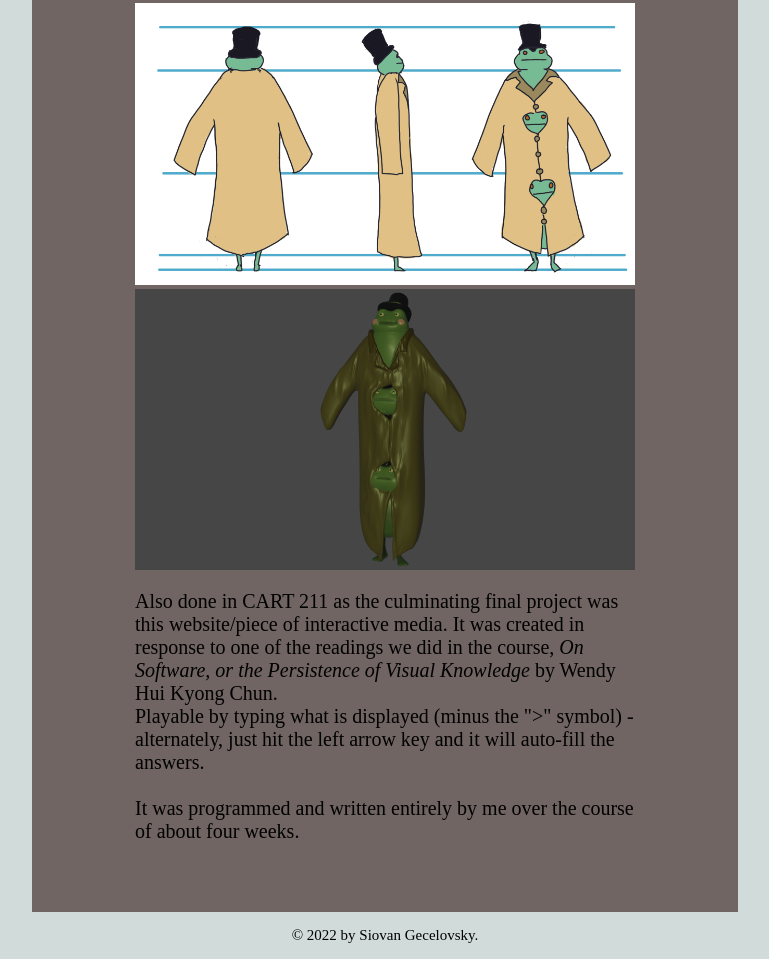
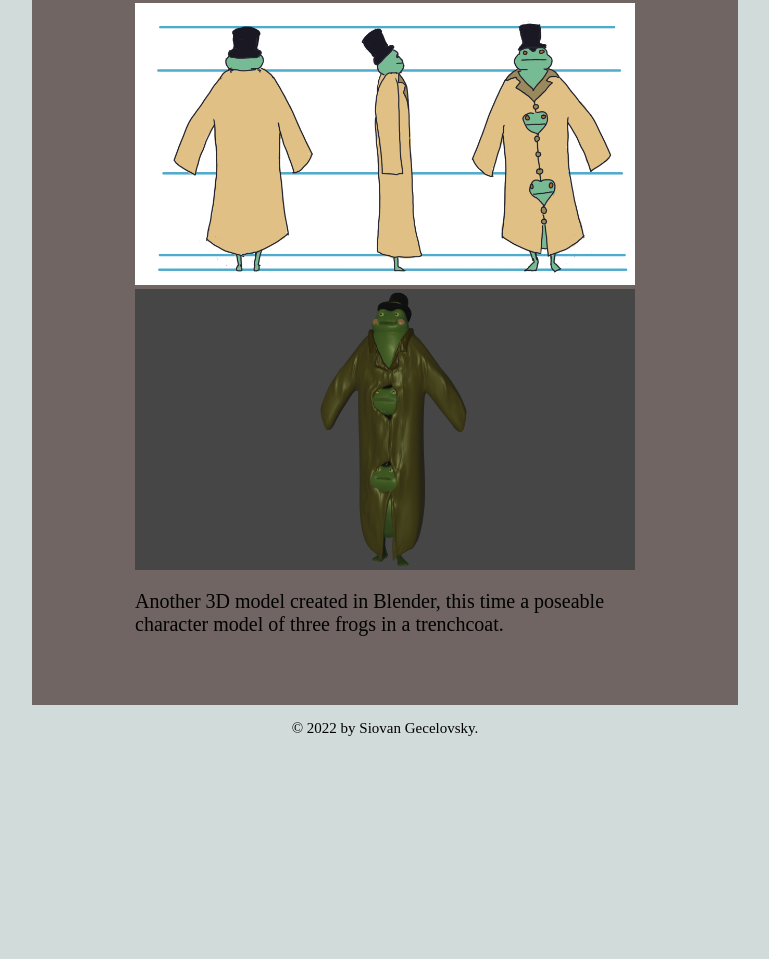
Before and after one commit to shudsky/shudsky.github.io, a plain HTML site: page index.html in a window 1280 px wide. Shown: the part 7509-8468 px from the top of the page, without its empty margins (255-1024 px from the left). After the commit the page ends 8261 px from the top, so only its background shows below. Drawn offline with Linux system fonts and the light colour scheme; a web font is replaced by a local one.

Commit message:
Desc for frogs

```diff
--- a/index.html
+++ b/index.html
@@ -128,11 +128,7 @@
 				<div class="image"><img src="assets/images/blender_3frogs.png" alt="Image not found." width='500' height='auto'/>
 				<p>
 					<div class="writeup">
-						Also done in CART 211 as the culminating final project was this website/piece of interactive media. It was created in response to one of the readings we did in the course, <i>On Software, or the Persistence of Visual Knowledge</i> by Wendy Hui Kyong Chun.
-						<br>
-						Playable by typing what is displayed (minus the ">" symbol) - alternately, just hit the left arrow key and it will auto-fill the answers.
-						<br><br>
-						It was programmed and written entirely by me over the course of about four weeks.
+						Another 3D model created in Blender, this time a poseable character model of three frogs in a trenchcoat.
 					</div>
 				</p>
 			</td></tr>
```
